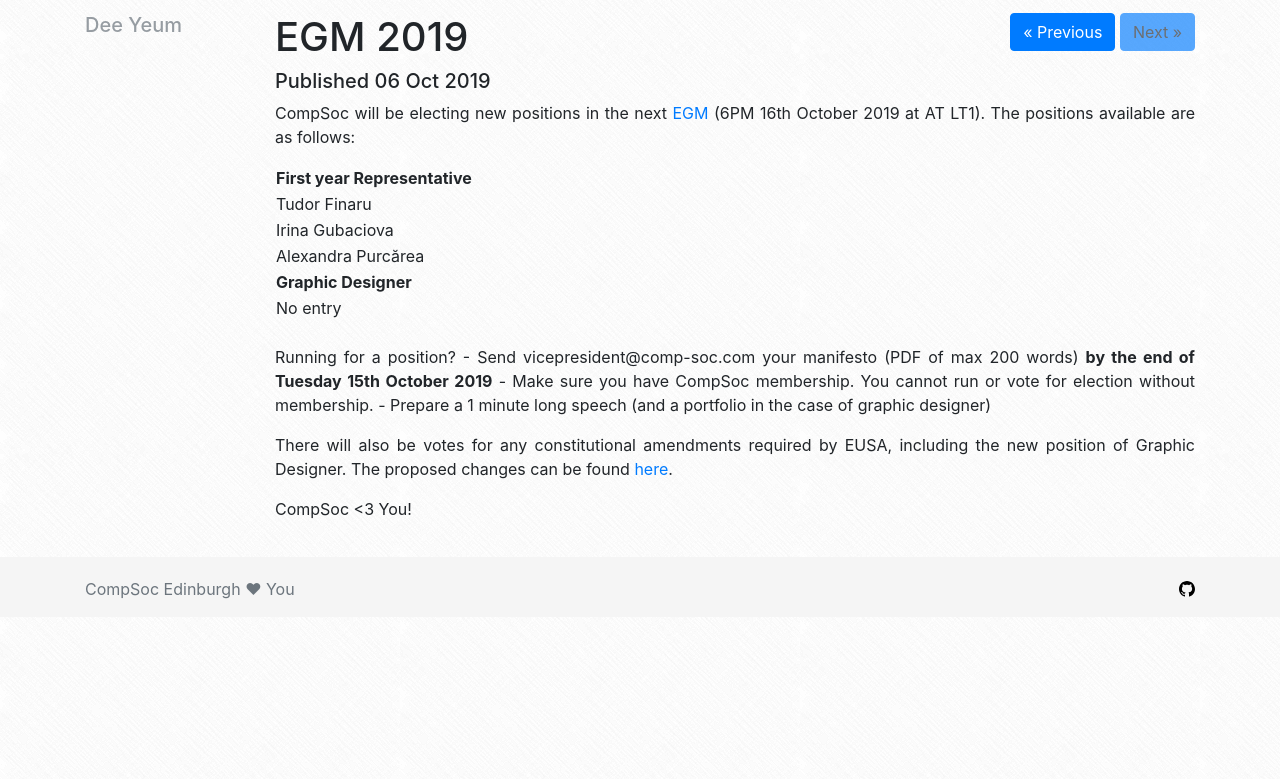
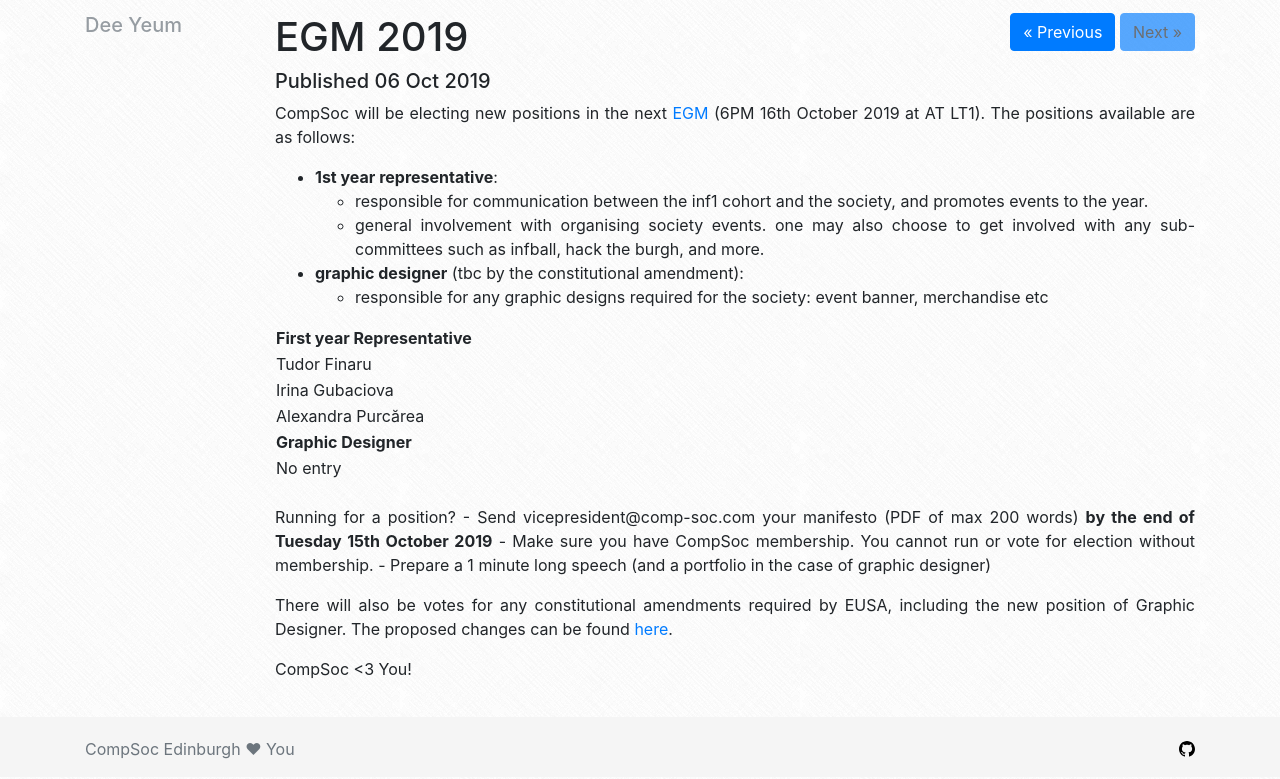
Before and after one commit to compsoc-edinburgh/website, a Jekyll site: the page built from _posts/2019-10-06-egm-2019.html, in a window 1280 px wide. Shown: the part 346-1125 px from the top of the page. Built offline with Jekyll 4.4.1, drawn with Linux system fonts in a browser that asks for light colours; nearby versions of some CDN libraries; before the commit the page ends 965 px from its top, so only the background shows below that.

Commit message:
Add position descriptions

```diff
--- a/_posts/2019-10-06-egm-2019.html
+++ b/_posts/2019-10-06-egm-2019.html
@@ -18,6 +18,21 @@ roles:
 <p>
   CompSoc will be electing new positions in the next <a href="https://www.facebook.com/events/396779284353051/")>EGM</a> (6PM 16th October 2019 at AT LT1). The positions available are as follows:
 </p>
+
+<ul>
+  <li><strong>1st year representative</strong>:
+    <ul>
+      <li>responsible for communication between the inf1 cohort and the society, and promotes events to the year.</li>
+      <li>general involvement with organising society events. one may also choose to get involved with any sub-committees such as infball, hack the burgh, and more.</li>
+    </ul>
+  </li>
+  <li><strong>graphic designer</strong> (tbc by the constitutional amendment):
+    <ul>
+      <li>responsible for any graphic designs required for the society: event banner, merchandise etc</li>
+    </ul>
+  </li>
+</ul>
+
 
 <table>
 {% for role in page.roles %}
```
